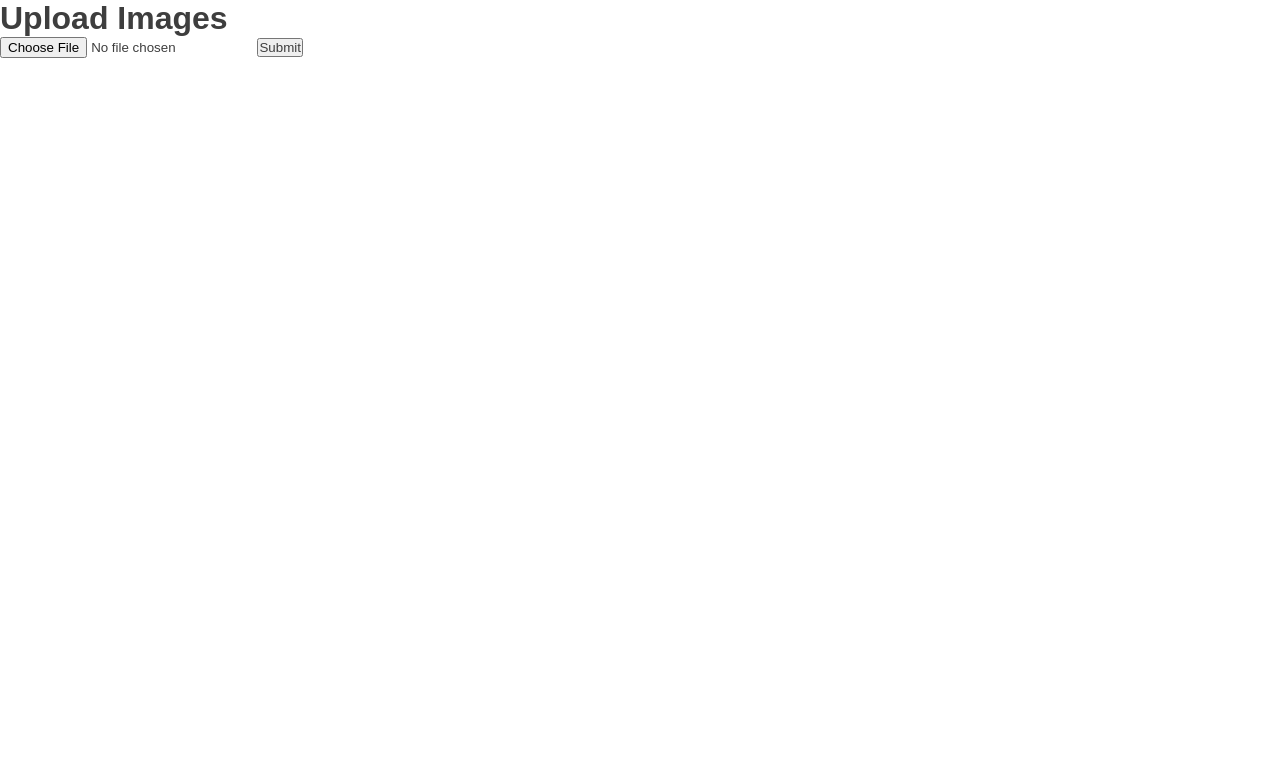
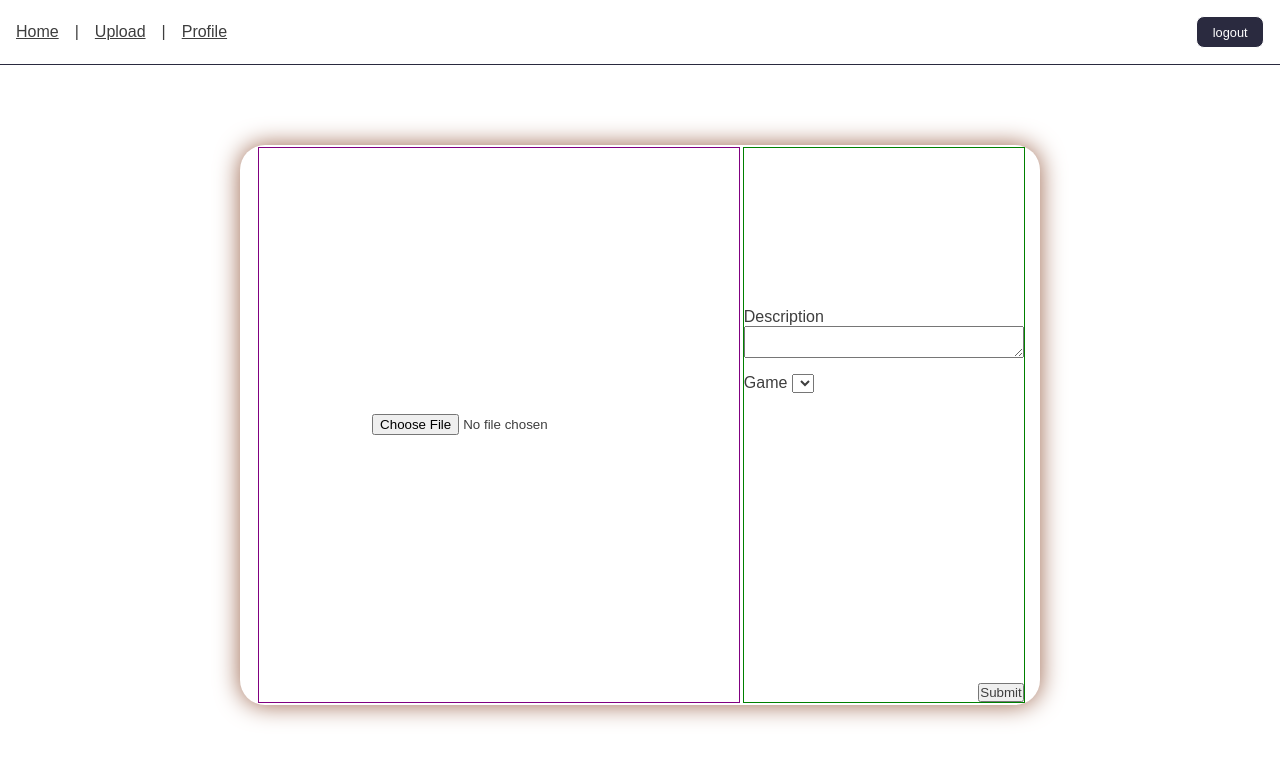
Before and after one commit to andreaDiClaudio/Virtual_Escape, a Svelte app in the folder client/Virtual-Escape/: page /upload in a window 1280 px wide. Shown: the top 760 px of the page. Built offline with nearby package versions, Linux system fonts and the light colour scheme; sample sign-in values are in the browser's storage.

Commit message:
checkpoint in styling

```diff
--- a/client/Virtual-Escape/src/App.svelte
+++ b/client/Virtual-Escape/src/App.svelte
@@ -5,9 +5,10 @@
   import Login from "./pages/login/Login.svelte";
   import Signup from "./pages/signup/Signup.svelte";
   import Home from "./pages/home/Home.svelte";
-  import UploadImages from "./pages/upload/UploadImages.svelte";
+  import UploadImages from "./pages/upload/Upload.svelte";
 
   import { titleStore } from "./stores/tabTitle/tabTitle.js";
+  import Upload from "./pages/upload/Upload.svelte";
 
   // Update the document title reactively
   $: document.title = $titleStore;
@@ -26,7 +27,7 @@
     <Home />
   </PrivateRoute>
 
-  <Route path="/upload">
-    <UploadImages />
-  </Route>
+  <PrivateRoute path="/upload" let:location>
+    <Upload />
+  </PrivateRoute>
 </Router>
--- a/client/Virtual-Escape/src/assets/css/home/home.css
+++ b/client/Virtual-Escape/src/assets/css/home/home.css
@@ -14,7 +14,7 @@
     margin-right: auto;
     display: flex;
     align-items: center;
-    gap: 2rem;
+    gap: 1rem;
 }
 
 #navbar-right-side {
--- /dev/null
+++ b/client/Virtual-Escape/src/assets/css/upload/upload.css
@@ -0,0 +1,63 @@
+#upload-page{
+    display: flex;
+    flex-direction: row;
+    align-items: center;
+	justify-content: center;
+    height: 90vh;
+    width: 100vw;
+}
+
+#upload-window{
+    border-radius: 25px;
+    display: flex;
+	align-items: center;
+	justify-content: center;
+    background: white;
+	height: 35rem;
+	width: 50rem;
+	box-shadow: 0px 0px 24px #9b644b;
+}
+
+#upload-form {
+    display: flex;
+    flex-direction: row;
+    padding-left: 1.1rem;
+    padding-top: 0.2rem;
+    height: 35rem;
+	width: 49rem;
+    gap: 0.2rem;
+}
+
+#upload-form-image-input {
+    display: flex;
+    justify-content: center;
+    align-items: center;
+    width: 30rem;
+    height: 34.6rem;
+    border: solid 1px purple;
+}
+#upload-form-right-panel {
+    display: flex;
+    flex-direction: column;
+    justify-content: space-between;
+    gap: 1rem;
+    width: 17.5rem;
+    height: 34.6rem;
+    border: solid 1px green;
+  }
+
+  #upload-description-label {
+    padding-top: 10rem;
+    display: flex;
+    flex-direction: column;
+  }
+
+  #upload-description-textarea {
+    resize: vertical;
+    max-height: 15rem;
+  }
+
+  #upload-submit-button {
+    align-self: flex-end;
+    margin-top: auto;
+  }
--- a/client/Virtual-Escape/src/components/Navbar.svelte
+++ b/client/Virtual-Escape/src/components/Navbar.svelte
@@ -20,7 +20,9 @@
 <nav id="navbar">
     <div id="navbar-left-side">
         <a class="navbar-content" href="/home">Home</a>
+        <p>|</p>
         <a class="navbar-content" href="/upload">Upload</a>
+        <p>|</p>
         <a class="navbar-content" href="/profile">Profile</a>
     </div>
     <div id="navbar-right-side">
--- a/client/Virtual-Escape/src/main.js
+++ b/client/Virtual-Escape/src/main.js
@@ -1,5 +1,6 @@
 import "./assets/css/authentitaction/authentication.css";
 import "./assets/css/home/home.css";
+import "./assets/css/upload/upload.css";
 import App from './App.svelte';
 
 const app = new App({
--- a/client/Virtual-Escape/src/pages/home/home.svelte
+++ b/client/Virtual-Escape/src/pages/home/home.svelte
@@ -4,7 +4,6 @@
     import { titleStore } from "../../stores/tabTitle/tabTitle.js";
     import Navbar from "../../components/Navbar.svelte";
 
-    // Update the document title when the component is mounted
     titleStore.setTitle("Home | VE");
 
     onMount(() => {
@@ -18,7 +17,5 @@
     });
 </script>
 
-<div id="home-page">
-    <Navbar />
-    <h1>Welcome, {$user.nickname}!</h1>
-</div>
+<Navbar />
+<h1>Welcome, {$user.nickname}!</h1>
--- a/client/Virtual-Escape/src/pages/login/Login.svelte
+++ b/client/Virtual-Escape/src/pages/login/Login.svelte
@@ -47,7 +47,7 @@
         user.set(currentUser);
         localStorage.setItem("user", JSON.stringify(currentUser));
 
-        const from = ($location.state && $location.state.from) || "/home";
+        const from = "/home";
         navigate(from, { replace: true });
       } else if (response.status === 400 || response.status === 404) {
         message = "Wrong credentials";
--- /dev/null
+++ b/client/Virtual-Escape/src/pages/upload/Upload.svelte
@@ -0,0 +1,40 @@
+<script>
+    import Navbar from "../../components/Navbar.svelte";
+    import { onMount, onDestroy } from "svelte";
+    import { titleStore } from "../../stores/tabTitle/tabTitle.js";
+
+    titleStore.setTitle("Upload | VE");
+
+    onDestroy(() => {
+        titleStore.resetTitle();
+    });
+</script>
+
+<Navbar />
+<div id="upload-page">
+    <div id="upload-window">
+        <form
+            action="http://127.0.0.1:8080/api/images"
+            method="POST"
+            enctype="multipart/form-data"
+            id="upload-form"
+        >
+            <div id="upload-form-image-input">
+                <input type="file" name="file" accept="image/*" />
+            </div>
+            <div id="upload-form-right-panel">
+                <label id="upload-description-label"
+                    >Description
+                    <textarea id="upload-description-textarea" />
+                </label>
+                <label id="upload-label"
+                    >Game
+                    <select />
+                </label>
+                <div id="upload-submit-button">
+                    <input type="submit" />
+                </div>
+            </div>
+        </form>
+    </div>
+</div>
--- a/client/Virtual-Escape/src/pages/upload/UploadImages.svelte
+++ /dev/null
@@ -1,10 +0,0 @@
-<h1>Upload Images</h1>
-
-<form
-    action="http://127.0.0.1:8080/api/images"
-    method="POST"
-    enctype="multipart/form-data"
->
-    <input type="file" name="file" accept="image/*" />
-    <input type="submit" />
-</form>
```
